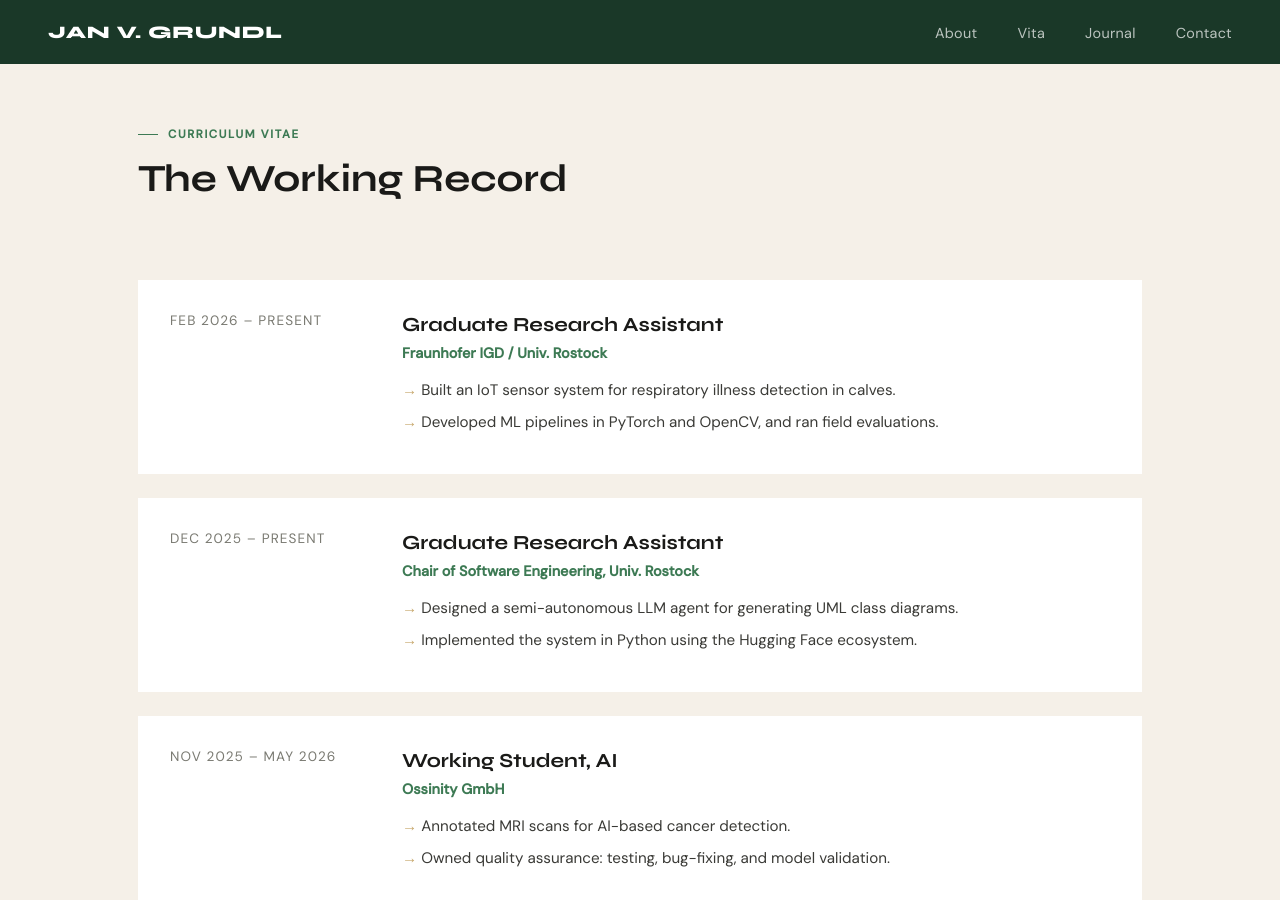
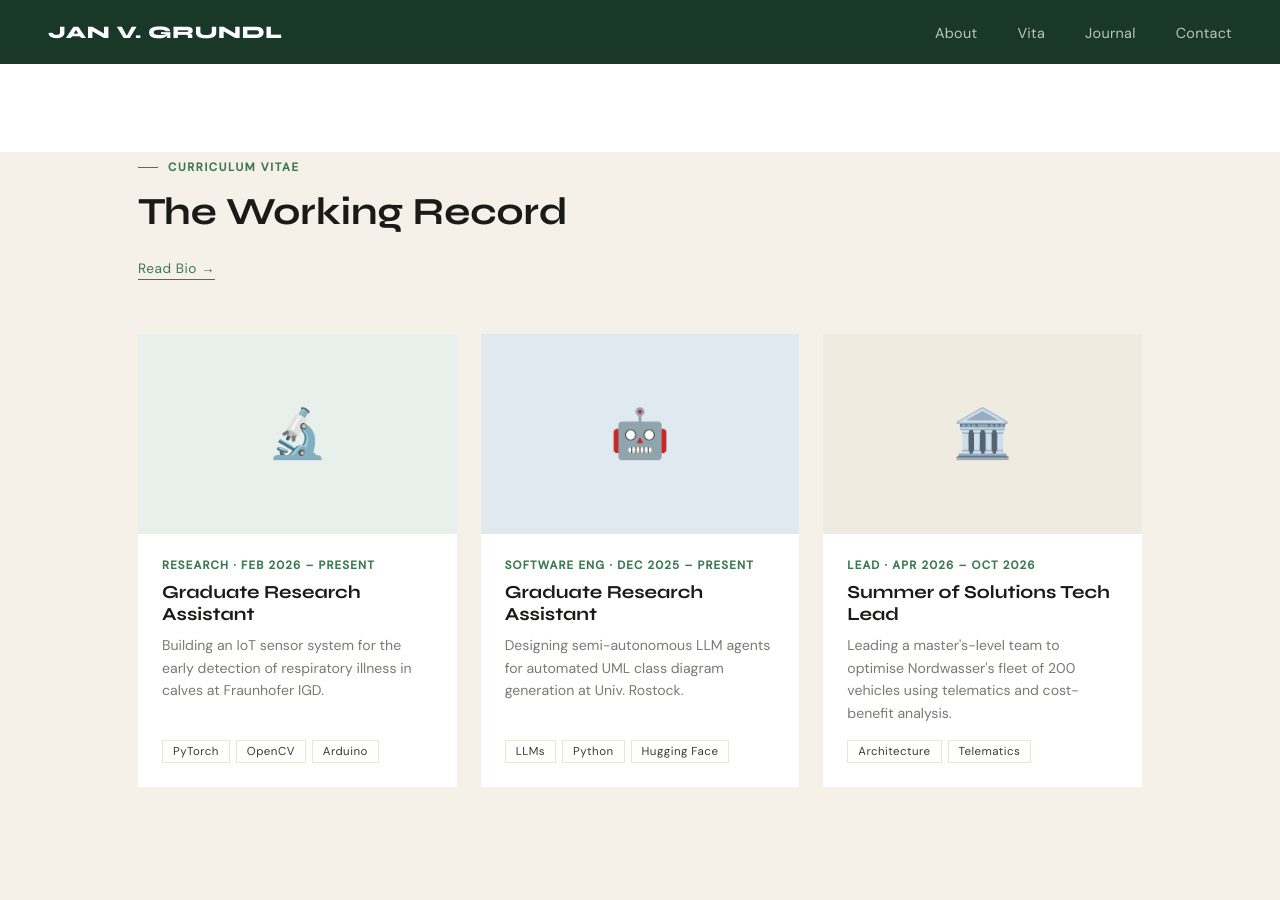
Before and after one commit to jg512/jangrundl-site, a Jekyll site: the page built from index.html, in a window 1280 px wide and 900 px high, scrolled down 1892 px. Built offline with Jekyll 4.4.1, drawn with Linux system fonts in a browser that asks for light colours; some of the changed text lies outside the part shown; grey boxes are pictures that could not be loaded.

Commit message:
Complete 1:1 structural migration of mockup into index.html

```diff
--- a/index.html
+++ b/index.html
@@ -17,7 +17,7 @@
     <p class="hero-sub">Master's student at the University of Rostock. I build semantically aware tools and IoT sensor systems for the real world.</p>
     <div class="hero-btns">
       <a href="#vita" class="btn-primary">View the Vita</a>
-      <a href="#about" class="btn-outline">More About Me</a>
+      <a href="#contact" class="btn-outline">Contact Me</a>
     </div>
   </div>
 </section>
@@ -27,14 +27,26 @@
   <div class="container">
     <div class="about-grid">
       <div class="reveal">
-        <span class="section-label">A Few Honest Words</span>
+        <span class="section-label">About Me</span>
         <h2 class="section-title">Crafting code with purpose</h2>
         <div class="about-text">
           <p>I grew up in Rostock and mostly stayed. I'm doing a master's in computer science here, after finishing my bachelor's at the same university. What keeps me curious is the overlap between machine learning and software engineering.</p>
           <p>My degree took longer than the standard plan. For a good part of it I was also working to help support my family. It taught me how to do real work in the hours left over after a long day, and how to stay patient when things move slowly.</p>
-          <p>I enjoy teaching almost as much as building. Trying to explain something clearly is usually how I find out whether I really understand it.</p>
         </div>
-        <div class="stats-grid" style="margin-top: 2rem;">
+        <div class="skills-block">
+          <p class="skills-label">Focus Areas</p>
+          <div class="skills-tags">
+            <span class="tag">Artificial Intelligence</span>
+            <span class="tag">Software Engineering</span>
+            <span class="tag">IoT Systems</span>
+            <span class="tag">LLM Agents</span>
+            <span class="tag">PyTorch</span>
+            <span class="tag">Python</span>
+          </div>
+        </div>
+      </div>
+      <div class="reveal" style="transition-delay: 0.15s">
+        <div class="stats-grid">
           <div class="stat">
             <div class="stat-num">M.Sc.</div>
             <div class="stat-desc">Student CS</div>
@@ -43,13 +55,6 @@
             <div class="stat-num">2+</div>
             <div class="stat-desc">Years Research</div>
           </div>
-        </div>
-      </div>
-      <div class="reveal" style="transition-delay: 0.15s">
-        <div class="hero-photo" style="min-height: 500px; border: 1px solid var(--cream-dark); margin-bottom: 1.5rem;">
-          <img src="{{ '/assets/img/candid.jpg' | relative_url }}" alt="Jan outdoors">
-        </div>
-        <div class="stats-grid">
           <div class="stat">
             <div class="stat-num">3+</div>
             <div class="stat-desc">Teaching Roles</div>
@@ -59,125 +64,68 @@
             <div class="stat-desc">Cups of Coffee</div>
           </div>
         </div>
-      </div>
-    </div>
-  </div>
-</section>
-
-<!-- VITA -->
-<section class="vita" id="vita">
-  <div class="container">
-    <div class="vita-header">
-      <div class="reveal">
-        <span class="section-label">Curriculum Vitae</span>
-        <h2 class="section-title">The Working Record</h2>
-      </div>
-    </div>
-    <div class="vita-grid">
-      <div class="vita-entry reveal">
-        <div class="vita-when">Feb 2026 – Present</div>
-        <div class="vita-what">
-          <h4>Graduate Research Assistant</h4>
-          <div class="vita-org">Fraunhofer IGD / Univ. Rostock</div>
-          <ul>
-            <li>Built an IoT sensor system for respiratory illness detection in calves.</li>
-            <li>Developed ML pipelines in PyTorch and OpenCV, and ran field evaluations.</li>
-          </ul>
-        </div>
-      </div>
-
-      <div class="vita-entry reveal">
-        <div class="vita-when">Dec 2025 – Present</div>
-        <div class="vita-what">
-          <h4>Graduate Research Assistant</h4>
-          <div class="vita-org">Chair of Software Engineering, Univ. Rostock</div>
-          <ul>
-            <li>Designed a semi-autonomous LLM agent for generating UML class diagrams.</li>
-            <li>Implemented the system in Python using the Hugging Face ecosystem.</li>
-          </ul>
-        </div>
-      </div>
-
-      <div class="vita-entry reveal">
-        <div class="vita-when">Nov 2025 – May 2026</div>
-        <div class="vita-what">
-          <h4>Working Student, AI</h4>
-          <div class="vita-org">Ossinity GmbH</div>
-          <ul>
-            <li>Annotated MRI scans for AI-based cancer detection.</li>
-            <li>Owned quality assurance: testing, bug-fixing, and model validation.</li>
-          </ul>
-        </div>
-      </div>
-
-      <div class="vita-entry reveal">
-        <div class="vita-when">Apr 2026 – Oct 2026</div>
-        <div class="vita-what">
-          <h4>Technical Lead, Summer of Solutions</h4>
-          <div class="vita-org">Nordwasser GmbH</div>
-          <ul>
-            <li>Leading a team to optimise a fleet of 200 vehicles using telematics.</li>
-            <li>Owning the solution architecture and data model.</li>
-          </ul>
+        <div class="hero-photo" style="min-height: 300px; margin-top: 2rem; border: 1px solid var(--cream-dark);">
+            <img src="{{ '/assets/img/candid.jpg' | relative_url }}" alt="Jan outdoors" style="filter: none;">
         </div>
       </div>
     </div>
   </div>
 </section>
 
-<!-- PURSUITS -->
-<section class="vita" id="pursuits" style="background: var(--cream);">
+<!-- VITA (Using Projects Grid Style) -->
+<section class="projects" id="vita">
   <div class="container">
-    <div class="vita-header">
+    <div class="projects-header">
       <div class="reveal">
-        <span class="section-label">Beyond the Desk</span>
-        <h2 class="section-title">What I'm Doing Now</h2>
+        <span class="section-label">Curriculum Vitae</span>
+        <h2 class="section-title">The Working Record</h2>
       </div>
+      <a href="#about" class="view-all">Read Bio →</a>
     </div>
     <div class="projects-grid">
       <div class="project-card reveal">
         <div class="project-img" style="background: #e8f0eb;">
-          <span class="project-icon">🌊</span>
+          <span class="project-icon">🔬</span>
         </div>
         <div class="project-info">
-          <div class="project-category">Open Source</div>
-          <div class="project-name">Building in the Open</div>
-          <div class="project-desc">I contribute to NALA-AI, an open platform that turns cheap sensors into live maps of Germany's rivers. The work is equal parts code, plumbing, and persuasion.</div>
+          <div class="project-category">Research &middot; Feb 2026 – Present</div>
+          <div class="project-name">Graduate Research Assistant</div>
+          <div class="project-desc">Building an IoT sensor system for the early detection of respiratory illness in calves at Fraunhofer IGD.</div>
           <div class="project-tech">
-            <span class="tech-badge">IoT</span>
-            <span class="tech-badge">Python</span>
-            <span class="tech-badge">Community</span>
+            <span class="tech-badge">PyTorch</span>
+            <span class="tech-badge">OpenCV</span>
+            <span class="tech-badge">Arduino</span>
           </div>
         </div>
       </div>
 
       <div class="project-card reveal" style="transition-delay: 0.1s">
-        <div class="project-img" style="background: #f0ebe0;">
-          <span class="project-icon">🍎</span>
+        <div class="project-img" style="background: #e0e8f0;">
+          <span class="project-icon">🤖</span>
         </div>
         <div class="project-info">
-          <div class="project-category">Volunteering</div>
-          <div class="project-name">Teaching the Next Ones</div>
-          <div class="project-desc">I run online STEM courses for kids who might never otherwise see a line of code, through the GI's BYTE Challenge.</div>
+          <div class="project-category">Software Eng &middot; Dec 2025 – Present</div>
+          <div class="project-name">Graduate Research Assistant</div>
+          <div class="project-desc">Designing semi-autonomous LLM agents for automated UML class diagram generation at Univ. Rostock.</div>
           <div class="project-tech">
-            <span class="tech-badge">Education</span>
+            <span class="tech-badge">LLMs</span>
             <span class="tech-badge">Python</span>
-            <span class="tech-badge">STEM</span>
+            <span class="tech-badge">Hugging Face</span>
           </div>
         </div>
       </div>
 
       <div class="project-card reveal" style="transition-delay: 0.2s">
-        <div class="project-img" style="background: #e0e8f0;">
-          <span class="project-icon">🏃</span>
+        <div class="project-img" style="background: #f0ebe0;">
+          <span class="project-icon">🏛️</span>
         </div>
         <div class="project-info">
-          <div class="project-category">Lifestyle</div>
-          <div class="project-name">Sport & the Outdoors</div>
-          <div class="project-desc">I train regularly. It clears my head and makes the long evenings of reading feel earned.</div>
+          <div class="project-category">Lead &middot; Apr 2026 – Oct 2026</div>
+          <div class="project-name">Summer of Solutions Tech Lead</div>
+          <div class="project-desc">Leading a master's-level team to optimise Nordwasser's fleet of 200 vehicles using telematics and cost-benefit analysis.</div>
           <div class="project-tech">
-            <span class="tech-badge">Fitness</span>
-            <span class="tech-badge">Balance</span>
+            <span class="tech-badge">Architecture</span>
+            <span class="tech-badge">Telematics</span>
           </div>
         </div>
       </div>
@@ -185,64 +133,52 @@
   </div>
 </section>
 
-<!-- LIBRARY -->
-<section class="about" id="library">
+<!-- PURSUITS & LIBRARY -->
+<section class="about" id="pursuits" style="background: var(--cream);">
   <div class="container">
-    <div class="vita-header">
+    <div class="about-grid">
       <div class="reveal">
+        <span class="section-label">Beyond the Desk</span>
+        <h2 class="section-title">What I'm doing now</h2>
+        <div class="about-text">
+          <p>The work that isn't on a contract: rivers, classrooms, and a lot of reading.</p>
+          <ul style="list-style: none; margin-top: 1.5rem;">
+            <li style="margin-bottom: 1.2rem;"><strong>Building in the Open:</strong> I contribute to NALA-AI, an open platform for IoT-based river monitoring across Germany.</li>
+            <li style="margin-bottom: 1.2rem;"><strong>Teaching:</strong> Volunteer with BYTE Challenge, running online STEM courses for children.</li>
+            <li><strong>Reading:</strong> Epic fantasy slowly and all the way through, usually with the map open.</li>
+          </ul>
+        </div>
+      </div>
+      <div class="reveal" style="transition-delay: 0.15s">
         <span class="section-label">A Small Library</span>
         <h2 class="section-title">On the Shelf</h2>
-      </div>
-    </div>
-    <div class="projects-grid">
-      <div class="project-card reveal">
-        <div class="project-img" style="height: 280px; background: #1a1a18;">
-          <img src="https://covers.openlibrary.org/b/isbn/9780765322883-L.jpg?default=false" alt="Gardens of the Moon" style="height: 100%; width: auto; filter: none;">
-        </div>
-        <div class="project-info">
-          <div class="project-category">Fantasy &middot; Steven Erikson</div>
-          <div class="project-name">Gardens of the Moon</div>
-          <div class="project-desc">I'm reading this now. Erikson drops you into the middle of a history and trusts you to keep up.</div>
-          <div class="project-tech">
-            <span class="tech-badge">Now Reading</span>
+        <div class="projects-grid" style="grid-template-columns: 1fr 1fr; gap: 1rem; margin-top: 1.5rem;">
+          <div class="project-card" style="cursor: default;">
+            <div class="project-img" style="height: 180px; background: #1a1a18;">
+              <img src="https://covers.openlibrary.org/b/isbn/9780765322883-L.jpg?default=false" alt="Gardens of the Moon" style="height: 100%; width: auto; filter: none;">
+            </div>
+          </div>
+          <div class="project-card" style="cursor: default;">
+            <div class="project-img" style="height: 180px; background: #2a3a2c;">
+              <img src="https://covers.openlibrary.org/b/isbn/9780316049443-L.jpg?default=false" alt="The Dwarves" style="height: 100%; width: auto; filter: none;">
+            </div>
           </div>
         </div>
-      </div>
-
-      <div class="project-card reveal" style="transition-delay: 0.1s">
-        <div class="project-img" style="height: 280px; background: #2a3a2c;">
-          <img src="https://covers.openlibrary.org/b/isbn/9780316049443-L.jpg?default=false" alt="The Dwarves" style="height: 100%; width: auto; filter: none;">
-        </div>
-        <div class="project-info">
-          <div class="project-category">Fantasy &middot; Markus Heitz</div>
-          <div class="project-name">The Dwarves</div>
-          <div class="project-desc">Tungdil, Girdlegard, and some of the best axe-work in fantasy. A whole series I keep coming back to.</div>
-        </div>
-      </div>
-
-      <div class="project-card reveal" style="transition-delay: 0.2s">
-        <div class="project-img" style="height: 280px; background: #3a2a24;">
-          <img src="https://covers.openlibrary.org/b/isbn/9781906735715-L.jpg?default=false" alt="Monarchies of God" style="height: 100%; width: auto; filter: none;">
-        </div>
-        <div class="project-info">
-          <div class="project-category">Fantasy &middot; Paul Kearney</div>
-          <div class="project-name">Monarchies of God</div>
-          <div class="project-desc">Kings, heretics, and a voyage west. Kearney writes faith and war with a maturity you don't often get.</div>
-        </div>
+        <p class="about-text" style="font-size: 0.85rem; margin-top: 1rem; color: var(--muted);">Currently reading: <em>Gardens of the Moon</em> &middot; Steven Erikson</p>
       </div>
     </div>
   </div>
 </section>
 
 <!-- JOURNAL -->
-<section class="journal" id="journal">
+<section class="projects" id="journal">
   <div class="container">
-    <div class="vita-header">
+    <div class="projects-header">
       <div class="reveal">
-        <span class="section-label">From the Journal</span>
+        <span class="section-label">Journal</span>
         <h2 class="section-title">Recent Writing</h2>
       </div>
-      <a href="{{ '/journal/' | relative_url }}" class="view-all">View all entries →</a>
+      <a href="{{ '/journal/' | relative_url }}" class="view-all">View full journal →</a>
     </div>
 
     {% if site.posts.size > 0 %}
@@ -259,7 +195,7 @@
         {% endfor %}
       </div>
     {% else %}
-      <p class="empty-note">No entries yet. Drop a markdown file into <code>_posts/</code> and it will show up here.</p>
+      <p class="empty-note">No entries yet.</p>
     {% endif %}
   </div>
 </section>
@@ -271,7 +207,7 @@
     <h2 class="section-title">Let's work together</h2>
     <div class="contact-grid">
       <div class="reveal">
-        <p class="contact-text">Whether it's research, a collaboration, or an argument about which Fantasy book is best, feel free to get in touch.</p>
+        <p class="contact-text">Have a project in mind, a research question, or just want to argue about fantasy books? I'm always open to new discussions.</p>
         <div class="social-links">
           <a href="mailto:janvictorninogrundl@gmail.com" class="social-link">Email: janvictorninogrundl@gmail.com</a>
           <a href="https://github.com/jg512" class="social-link" target="_blank">GitHub: github.com/jg512</a>
@@ -279,10 +215,9 @@
         </div>
       </div>
       <div class="reveal" style="transition-delay: 0.15s">
-        <!-- Optional: Add a simple form or just more text -->
-        <p class="contact-text">I'm currently based in Rostock, Germany, but I'm always open to remote opportunities and international research discussions.</p>
+        <p class="contact-text">Currently based in Rostock, Germany. Open to remote collaborations and international research dialogues.</p>
         <div class="hero-btns" style="margin-top: 2rem;">
-            <a href="mailto:janvictorninogrundl@gmail.com" class="btn-primary" style="background: var(--accent); color: var(--ink);">Send an Email</a>
+            <a href="mailto:janvictorninogrundl@gmail.com" class="btn-primary" style="background: var(--accent); color: var(--ink);">Send Message</a>
         </div>
       </div>
     </div>
```
